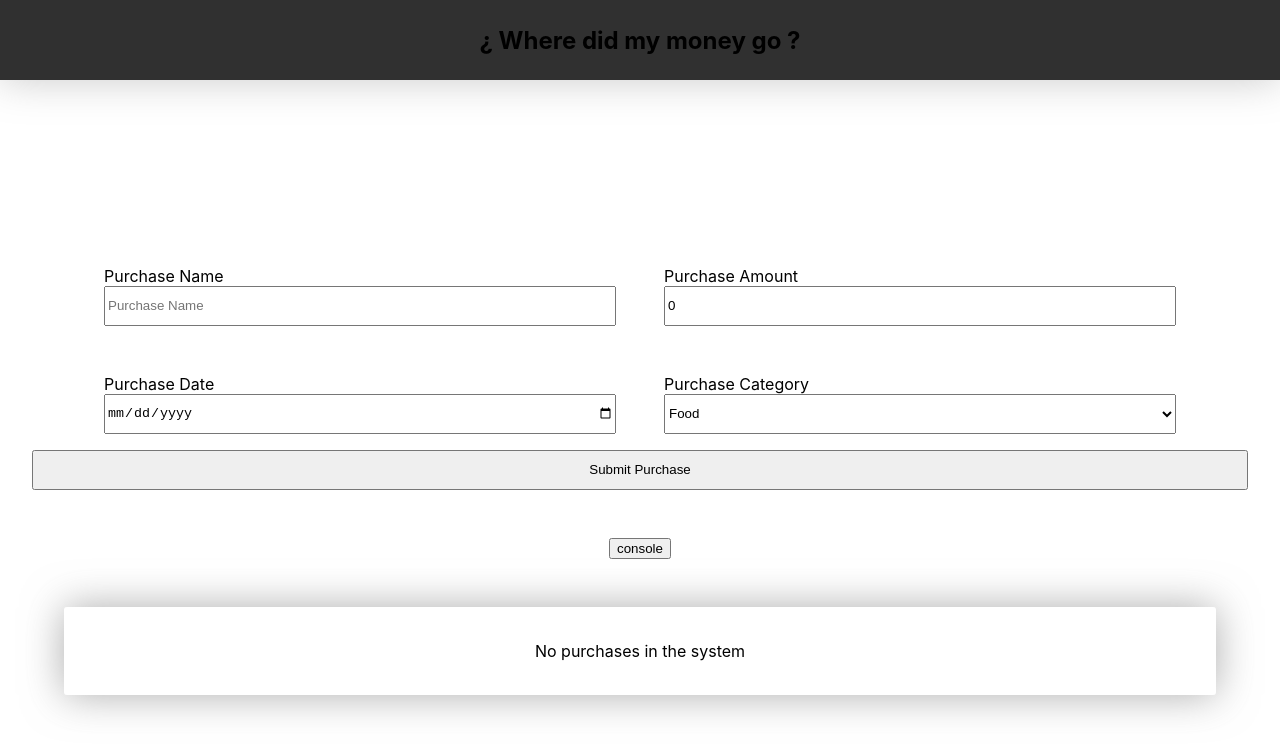
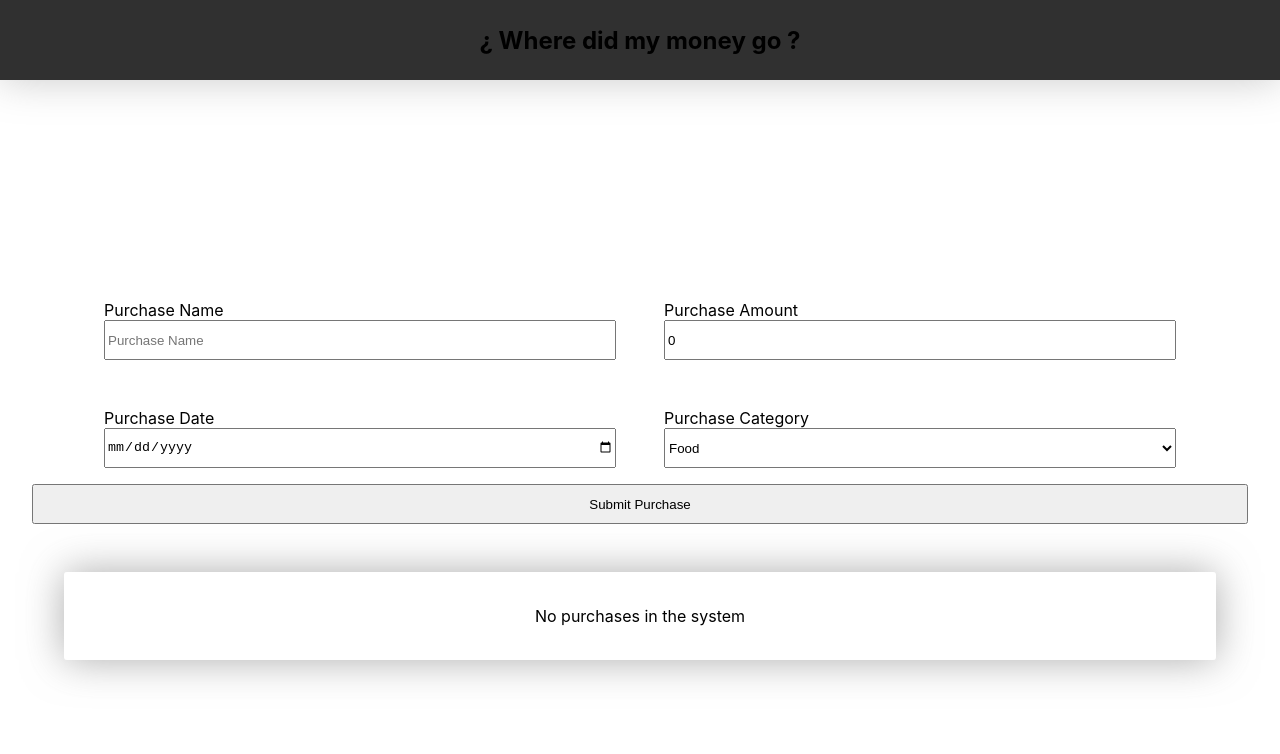
Before and after one commit to melxincognito/wdmmg-next, a Next.js app: page / in a window 1280 px wide. Shown: the top 754 px of the page. Built offline with nearby package versions, Linux system fonts and the light colour scheme.

Commit message:
removed console button

```diff
--- a/pages/index.tsx
+++ b/pages/index.tsx
@@ -66,7 +66,6 @@ const Home: NextPage = () => {
   };
 
   const removeFromPurchases = (purchaseIndex: number) => {
-    console.log(purchaseIndex);
     setPurchases(
       purchases.filter((purchase) => purchase.index !== purchaseIndex)
     );
@@ -152,7 +151,6 @@ const Home: NextPage = () => {
             Submit Purchase
           </button>
         </form>{" "}
-        <button onClick={() => console.log(purchaseDate)}> console</button>
         <div className={styles.purchasesList} aria-live="assertive">
           {purchases.length > 0 ? (
             <>
```
